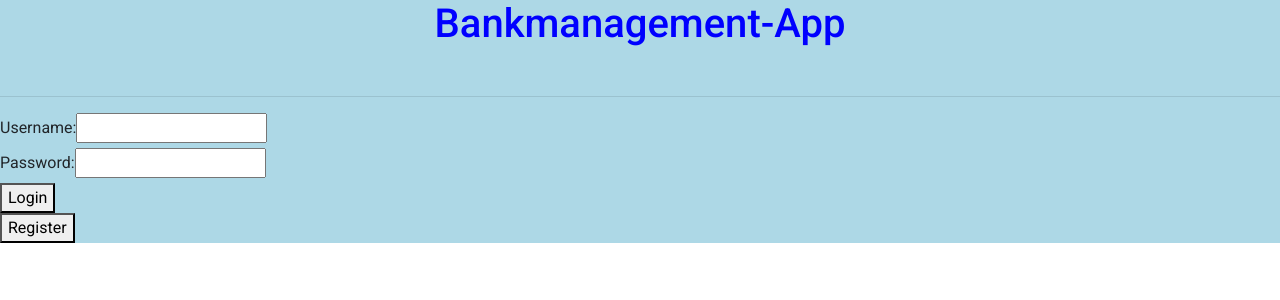
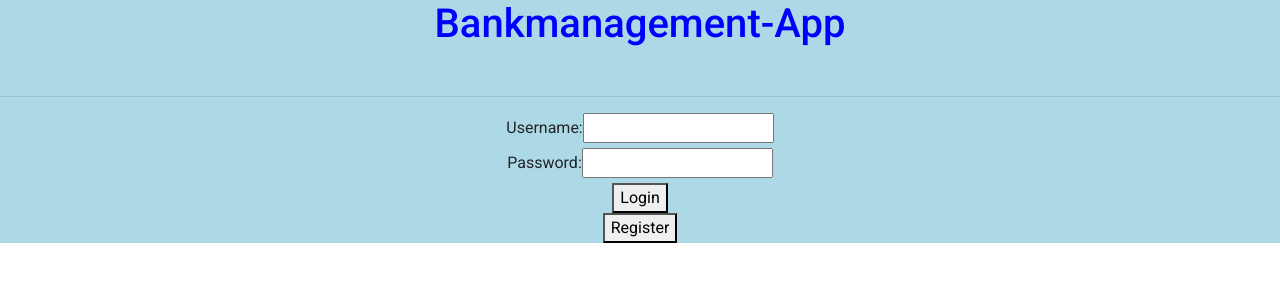
Before and after one commit to sanando1111/bankmanagement, an Angular app in the folder bankmanagement-app/: page /login in a window 1280 px wide. Shown: the top 300 px of the page. Built offline with nearby package versions, Linux system fonts and the light colour scheme.

Commit message:
adding basic css to login component

```diff
--- a/bankmanagement-app/src/app/login/login.component.css
+++ b/bankmanagement-app/src/app/login/login.component.css
@@ -0,0 +1,4 @@
+.container{
+    background-color: lightblue;
+    text-align: center;
+}
--- a/bankmanagement-app/src/app/login/login.component.html
+++ b/bankmanagement-app/src/app/login/login.component.html
@@ -1,4 +1,5 @@
-<div>
+<div class="container">
+    <div class="col-xs-16">
     <form (ngSubmit) = "onSubmit()">
         <div>
             <label for=name>Username:  </label>
@@ -10,5 +11,6 @@
         </div>
         <button type="submit" >Login</button>
     </form>
+<button type='button' (click) = 'onRegisterCustomer()'>Register</button>
 </div>
-<button type='button' (click) = 'onRegisterCustomer()'>Register</button>
+</div>
```
